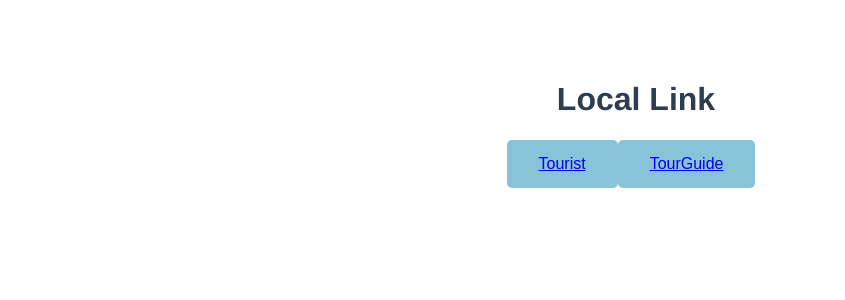
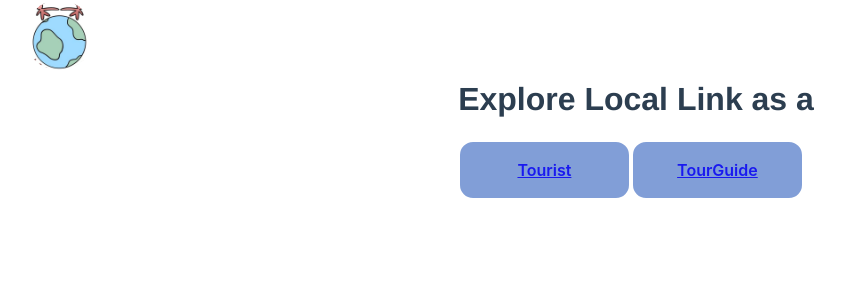
Before and after one commit to bt3103group4/LocalLink, a Vue app: page / in a window 1280 px wide. Shown: the top 300 px of the page, without its empty margins (4-849 px from the left). Built offline with nearby package versions, Linux system fonts and the light colour scheme; no server answers.

Commit message:
Improved Landing Page

```diff
--- a/src/views/Landing.vue
+++ b/src/views/Landing.vue
@@ -3,19 +3,39 @@
 
 <div class="landing-page">
     <div class="centered-container">
-      <h1>Local Link</h1>
+      <h1>Explore Local Link as a</h1>
       <span class = landing-logo></span>
     </div>
     <div class ="two-col">
     <button class="landing-button"><router-link to="/logintourist">Tourist</router-link></button>
-    <button class="landing-button"><router-link to="/logintourguide">TourGuide</router-link></button>
+    <button class="landing-button"><router-link to="/logintourguide" >TourGuide</router-link></button>
+    </div>
+    <div class="logo">
+    <FormLogo/>
     </div>
 </div>
 </template>
 
+<script>
+import FormLogo from '@/components/FormLogo.vue'
+export default {
+    components: { FormLogo },
+}
+</script>
+
+
 <style scoped>
-.landing-logo{
-  background: url("~@/assets/logo.png");
+.logo{
+  display: flex;
+}
+
+/* body {
+  background-color: rgb(153, 214, 223);
+} */
+.centered-container{
+display: flex;
+align-items: center;
+justify-content: center;
 }
 
 .two-col{
@@ -27,16 +47,47 @@
 
 }
 
-.landing-button{
-  background-color: rgb(136, 195, 218); /* Green */
-  border: none;
-  color: black;
-  padding: 15px 32px;
+.landing-button {
+  appearance: none;
+  background-color: #7394d3;
+  opacity: 0.9;
+  border: 2px solid white;
+  border-radius: 15px;
+  box-sizing: border-box;
+  color: #FFFFFF;
+  cursor: pointer;
+  display: inline-block;
+  font-family: Roobert,-apple-system,BlinkMacSystemFont,"Segoe UI",Helvetica,Arial,sans-serif,"Apple Color Emoji","Segoe UI Emoji","Segoe UI Symbol";
+  font-size: 16px;
+  font-weight: 600;
+  line-height: normal;
+  margin: 0;
+  min-height: 60px;
+  min-width: 0;
+  outline: none;
+  padding: 16px 24px;
   text-align: center;
   text-decoration: none;
-  display: inline-block;
-  border-radius: 5px;
-  font-size: 16px;
+  transition: all 300ms cubic-bezier(.23, 1, 0.32, 1);
+  user-select: none;
+  -webkit-user-select: none;
+  touch-action: manipulation;
+  width: 100%;
+  will-change: transform;
+}
+
+.landing-button:disabled {
+  pointer-events: none;
+}
+
+.landing-button:hover {
+  box-shadow: rgba(0, 0, 0, 0.25) 0 8px 15px;
+  transform: translateY(-2px);
+}
+
+.landing-button:active {
+  box-shadow: none;
+  transform: translateY(0);
 }
 
 </style>
```
